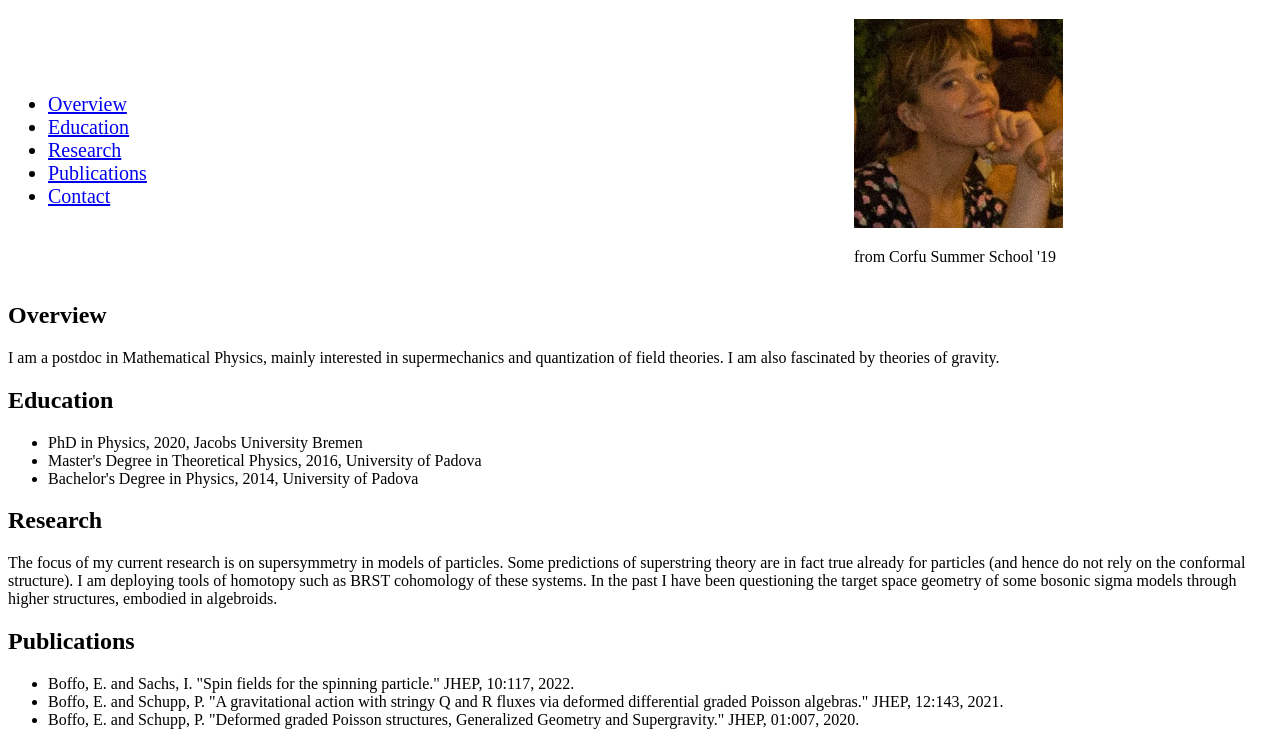
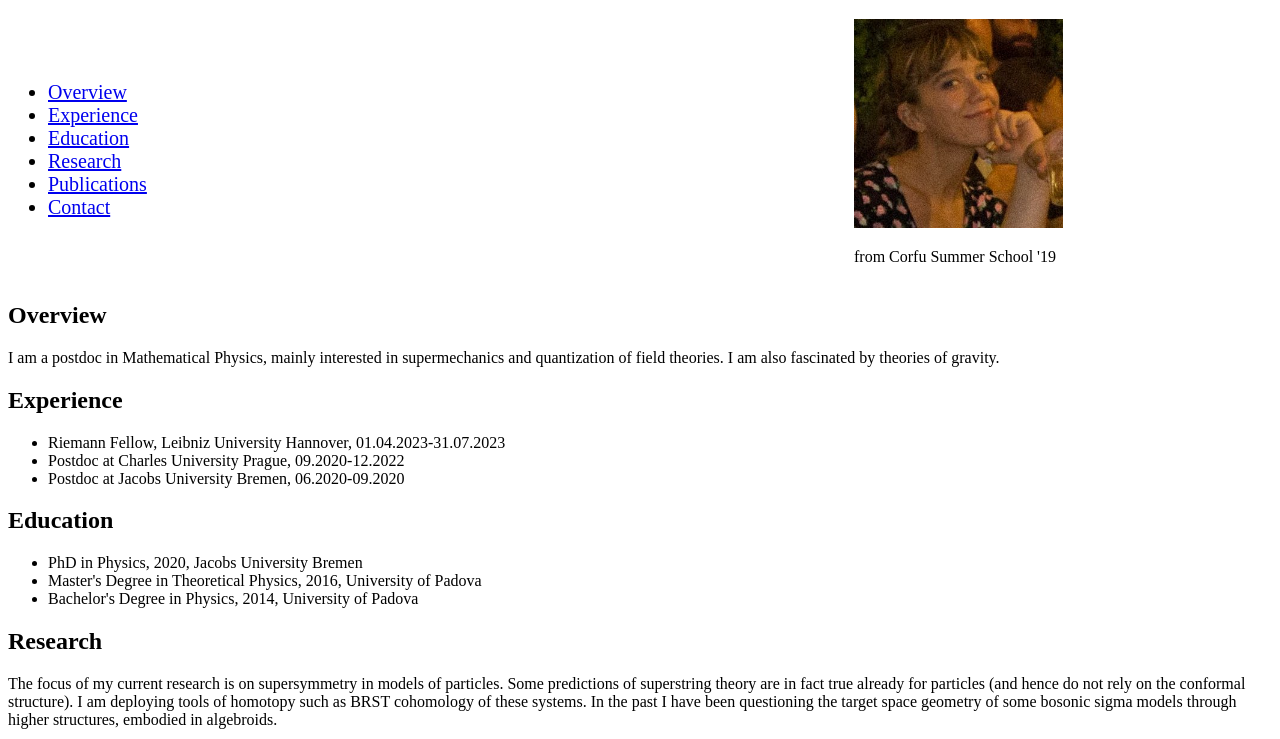
Before and after one commit to eugeniaboffo/eugeniaboffo.github.io, a plain HTML site: page index.html in a window 1280 px wide. Shown: the part 61-800 px from the top of the page. Drawn offline with Linux system fonts and the light colour scheme.

Commit message:
added Experience section

```diff
--- a/index.html
+++ b/index.html
@@ -34,6 +34,7 @@ img {
         <nav>
           <ul>
             <li><a href="#overview">Overview</a></li>
+            <li><a href="#experience">Experience</a></li>
             <li><a href="#education">Education</a></li>
             <li><a href="#research">Research</a></li>
             <li><a href="#publications">Publications</a></li>
@@ -54,6 +55,15 @@ img {
     <section id="overview">
       <h2>Overview</h2>
       <p>I am a postdoc in Mathematical Physics, mainly interested in supermechanics and quantization of field theories. I am also fascinated by theories of gravity.</p>
+    </section>
+
+    <section id="experience">
+      <h2>Experience</h2>
+      <ul>
+        <li>Riemann Fellow, Leibniz University Hannover, 01.04.2023-31.07.2023</li>
+        <li>Postdoc at Charles University Prague, 09.2020-12.2022</li>
+        <li>Postdoc at Jacobs University Bremen, 06.2020-09.2020</li>
+      </ul>
     </section>
 
     <section id="education">
```
